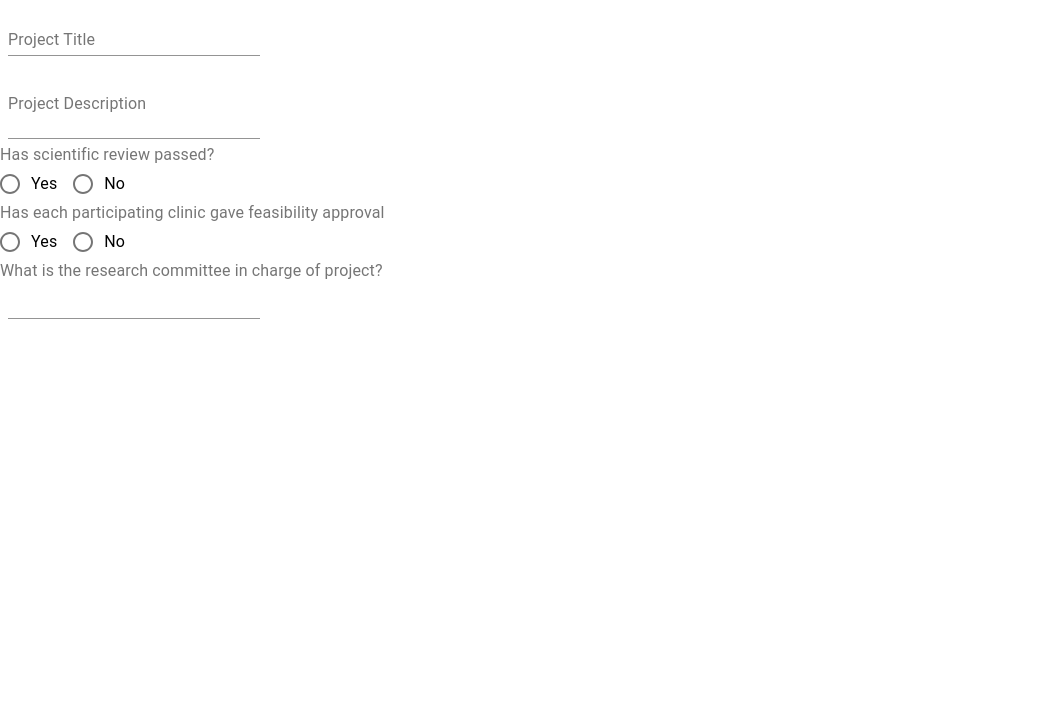
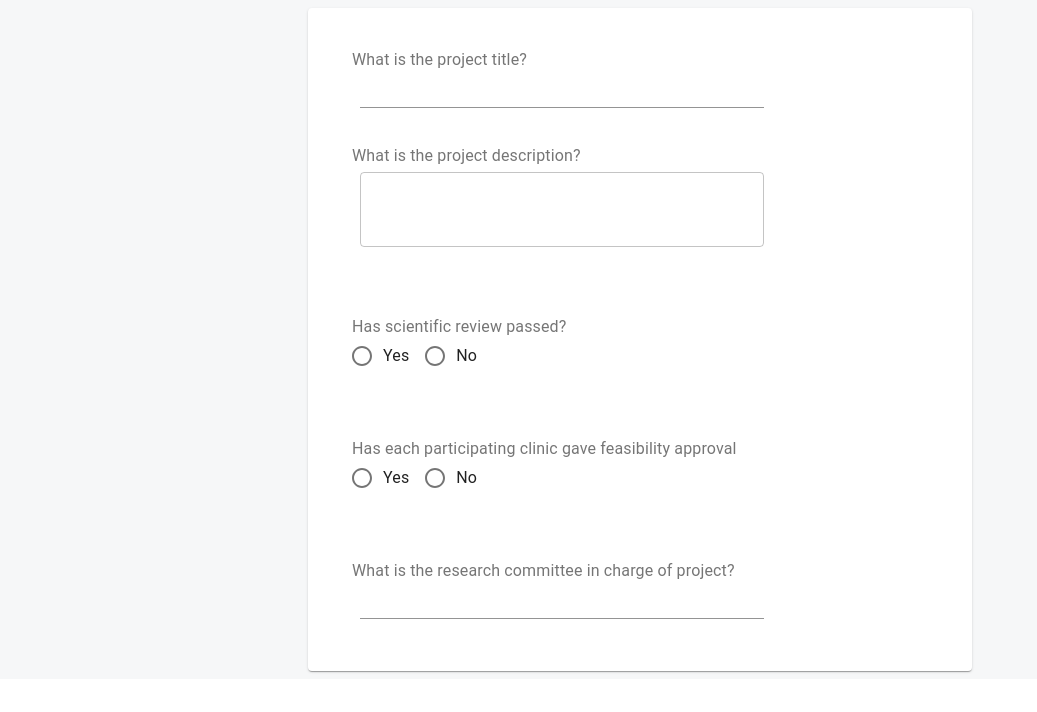
Before and after one commit to MUHC-DP-Project/muhc-ui, a React (Create React App) app in the folder app/: page /CreateProject in a window 1280 px wide. Shown: the top 712 px of the page, without its empty margins (0-1037 px from the left). Built offline with nearby package versions, Linux system fonts and the light colour scheme.

Commit message:
Cleaning up create project view

```diff
--- a/app/src/component/CreateProject.js
+++ b/app/src/component/CreateProject.js
@@ -1,6 +1,5 @@
 import '../css/CreateProject.css'
 import React from 'react';
-import ReactDOM from 'react-dom';
 import Radio from '@material-ui/core/Radio';
 import RadioGroup from '@material-ui/core/RadioGroup';
 import FormControlLabel from '@material-ui/core/FormControlLabel';
@@ -8,55 +7,80 @@ import FormControl from '@material-ui/core/FormControl';
 import FormLabel from '@material-ui/core/FormLabel';
 import { makeStyles } from '@material-ui/core/styles';
 import TextField from '@material-ui/core/TextField';
+import Box from '@material-ui/core/Box';
+import Card from '@material-ui/core/Card';
 
 
 const useStyles = makeStyles((theme) => ({
   root: {
     '& .MuiTextField-root': {
       margin: theme.spacing(1),
-      width: '25ch',
+      width: '40ch',
     },
   },
 }));
+
+const formMargin = {
+  margin: "2rem",
+};
+const cardStyle = {
+  backgroundColor: "white",
+  maxWidth:"40rem",
+  padding:"0.75rem"
+};
+
 
 function CreateProject() {
     const classes = useStyles();
     return (
         <form className={classes.root} autoComplete="off">
-        <div>
-          <TextField id="standard-basic" label="Project Title" />
-        </div>
-        <div>
+          <Box display="flex"
+          p={1}
+          alignContent="center"
+          bgcolor="#f6f7f8"
+          flexDirection="column"
+          flexWrap = "wrap">
+            <Card style={cardStyle}>
+              <Box style= {formMargin}>
+                <FormLabel component="legend">What is the project title?</FormLabel>
+                <TextField id="standard-basic" />
+              </Box>
+
+
+              <Box style= {formMargin}>
+                <FormLabel component="legend">What is the project description?</FormLabel>
                 <TextField
-            label="Project Description"
                   multiline
+                  variant="outlined"
                   rows={2}
                   rowsMax={4}
                 />
-        </div>
-        <div>
-        <FormControl component="scientificApprovalFieldSet">
+              </Box>
+
+            <FormControl component="scientificApprovalFieldSet" style= {formMargin}>
               <FormLabel component="legend">Has scientific review passed?</FormLabel>
                 <RadioGroup row aria-label="gender" name="gender1" >
                   <FormControlLabel value="Yes" control={<Radio />} label="Yes" />
                   <FormControlLabel value="No" control={<Radio />} label="No" />
                 </RadioGroup>
             </FormControl>
-        </div>
-        <div>
-        <FormControl component="feasibilityApprovalFieldSet">
+
+
+            <FormControl component="feasibilityApprovalFieldSet" style= {formMargin}>
                 <FormLabel component="legend">Has each participating clinic gave feasibility approval</FormLabel>
                     <RadioGroup row aria-label="gender" name="gender1" >
                       <FormControlLabel value="Yes" control={<Radio />} label="Yes" />
                       <FormControlLabel value="No" control={<Radio />} label="No" />
                     </RadioGroup>
             </FormControl>
-        </div>
 
-        <div>
+
+            <Box style= {formMargin}>
               <FormLabel component="legend">What is the research committee in charge of project?</FormLabel>
-            <TextField id="standard-basic"  />
-        </div>
+              <TextField id="standard-basic"/>
+            </Box>
+          </Card>
+        </Box>
         </form>
     );
 }
```
Also changed, not shown: 1 other file (tests, documents, lock files or other folders). Lines whose indentation alone changed are shown as unchanged.
